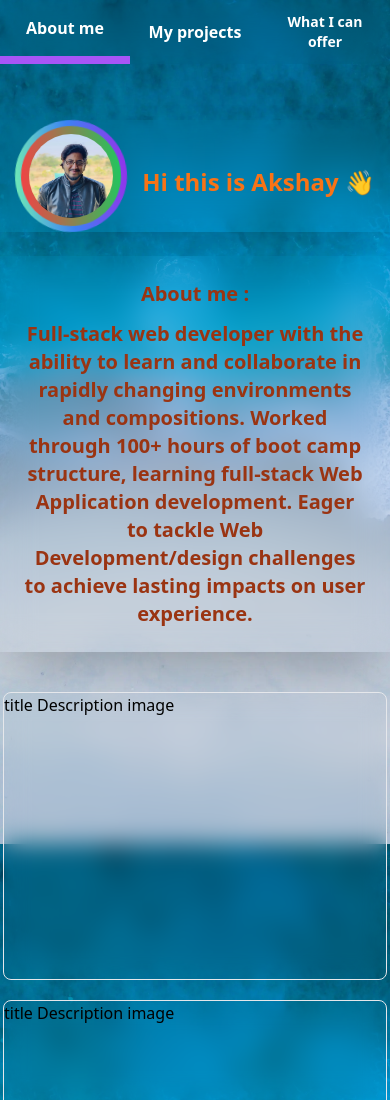
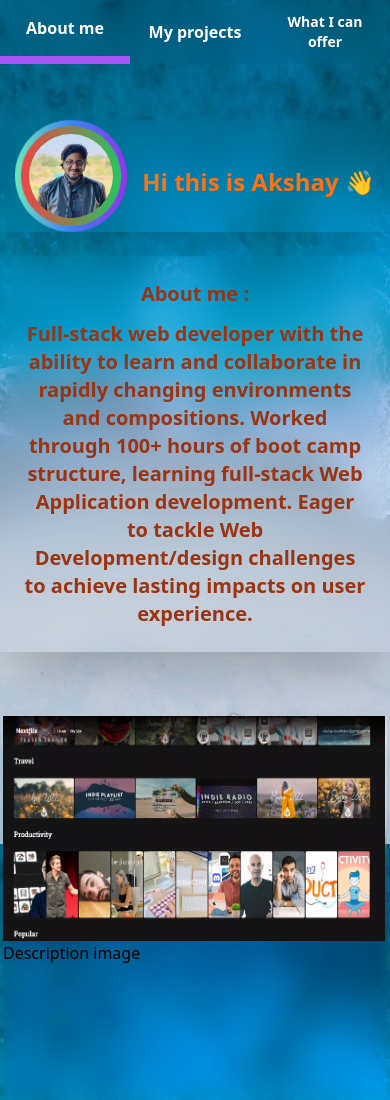
Before and after one commit to AkshayDeosthale/new-portfolio, a Next.js app: page / in a window 390 px wide. Shown: the top 1100 px of the page. Built offline with nearby package versions, Linux system fonts and the light colour scheme.

Commit message:
projects added

```diff
--- a/components/Projects.tsx
+++ b/components/Projects.tsx
@@ -1,15 +1,49 @@
 import React from "react";
 import { motion } from "framer-motion";
 import {projects} from './constants/constants'
+import Image from "next/image";
 
 const Projects = () => {
-  return <motion.div className="grid grid-cols-1 md:grid-col-2 lg:grid-cols-3 gap-5 lg:gap-24" data-aos="zoom-out-down">
-   { projects.map((pro,key)=> <motion.div key={key} className='h-72 w-96 border backdrop-blur-md rounded-lg'>
-      title
+  return <>
+  {/* pc view */}
+  <motion.div className=" hidden md:grid md:grid-col-2 lg:grid-cols-3 md:gap-5 lg:gap-24 " data-aos="zoom-out-down">
+   { projects.map((pro,key)=> <motion.div key={key} className='h-[450px] w-96  backdrop-blur-md backdrop-contrast-150 group'
+   drag
+   dragConstraints={{left:0,right:0,top:0,bottom:0}}
+   whileHover={{x:[0,10,0,10,0]}}
+   >
+      <div className="w-full h-1/2 ">
+          <Image src={pro.image} height='225px' width='382px' layout="intrinsic"  className="  hover:scale-105 transition-all duration-300 " />
+      </div>
+      <div className="p-3 flex flex-col space-y-4">
+        <p className="text-xl text-center text-white font-bold">{pro.title}</p>
+        <p className="text-sm text-center text-white font-semibold" >{pro.description}</p>
+        <div className="text-center text-white group-hover:text-red-600 ">
+          {pro.tags.map((tag,key)=> <span key={key} className='transition-all duration-300 ' > {tag} </span> )}
+        </div>
+        <div className="flex space-x-2 ">
+        <button className=" py-2 flex-1 backdrop-sepia bg-blue-500 hover:bg-blue-600 text-white font-semibold active:scale-95 transition-all duration-150">Visit</button>
+        <button className=" py-2 flex-1 backdrop-sepia bg-purple-500 hover:bg-purple-600 text-white font-semibold active:scale-95 transition-all duration-150">Contact</button>
+        </div>
+      </div>
+
+    </motion.div> ) }
+  </motion.div>
+
+  {/* mobile view */}
+  <motion.div className=" md:hidden grid grid-col-1 gap-5 " data-aos="zoom-out-down">
+   { projects.map((pro,key)=> <motion.div key={key} className='h-[450px] group w-96  backdrop-blur-md backdrop-contrast-150'>
+      <div className="w-full h-1/2 ">
+          <Image src={pro.image} height='225px' width='382px' layout="intrinsic"  className="  hover:scale-105 transition-all duration-300 " />
+      </div>
+      <div>
       Description
       image
+      </div>
+
     </motion.div> ) }
-  </motion.div>;
+  </motion.div>
+  </>;
 };
 
 export default Projects;
```
